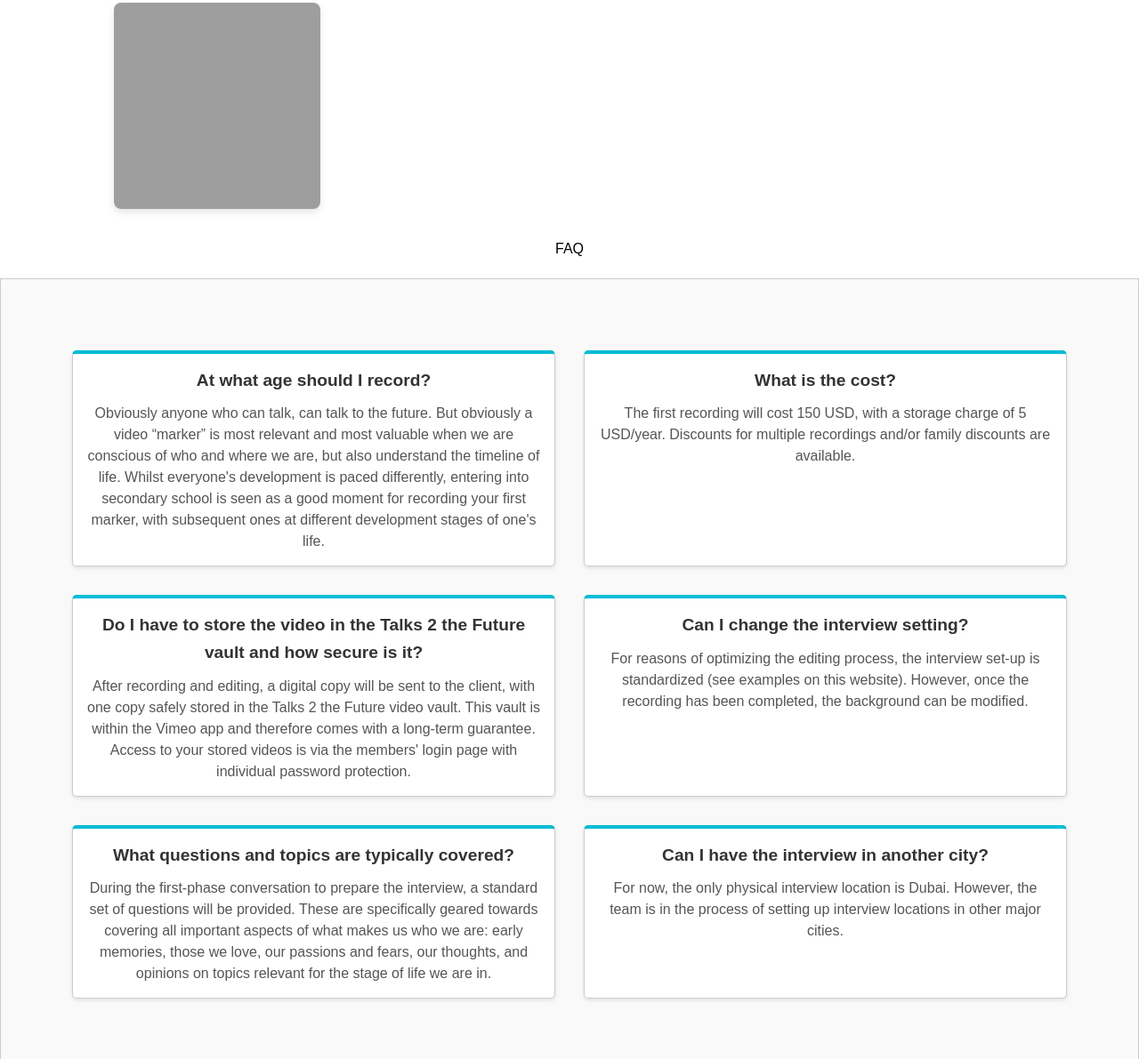
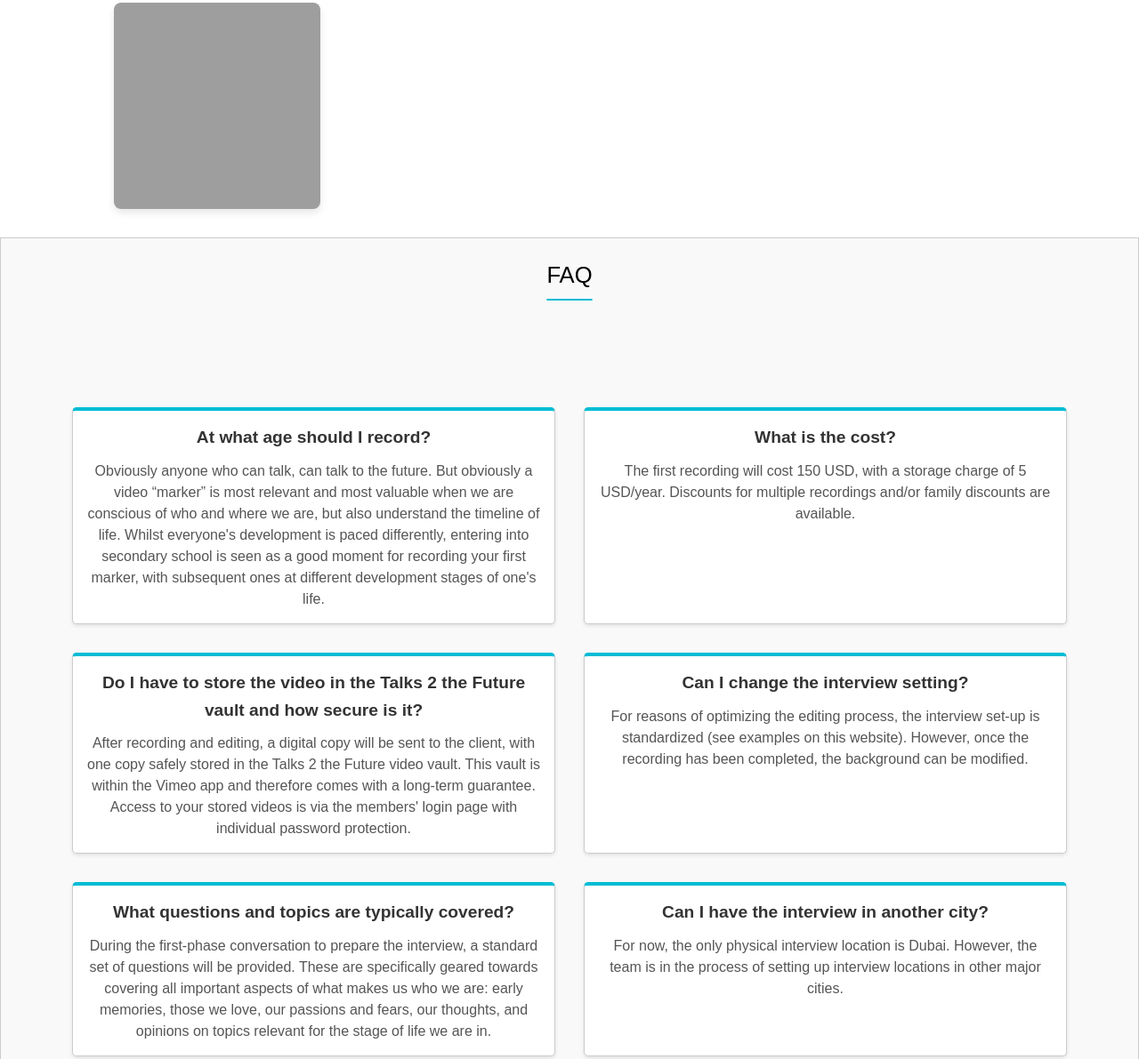
Before and after one commit to nivase56/talk2future, a plain HTML site: page index.html in a window 1280 px wide. Shown: the part 2808-3999 px from the top of the page at 89% size. Drawn offline with Linux system fonts and the light colour scheme; grey boxes are pictures that could not be loaded.

Commit message:
FQA h1 bug

```diff
--- a/index.html
+++ b/index.html
@@ -182,7 +182,7 @@
             </div>
         </div>
     </section>
-    <section class="faq-section" id="faq"
+    <section class="faq-section" id="faq">
         <h1 class="underlined">FAQ</h1>
         <div class="faq-container">
 
--- a/style.css
+++ b/style.css
@@ -432,11 +432,9 @@ dialog img {
   /*FAQ*/
   .faq-container {
     padding: 5rem;
-    border: 1px solid #ccc;
     margin: 20px auto;
     width: 100%;
     box-sizing: border-box;
-    background-color: #f9f9f9;
     display: flex;
     flex-wrap: wrap;
     gap: 2rem;
@@ -446,6 +444,9 @@ dialog img {
 
 .faq-section {
     text-align: center;
+    background-color: #f9f9f9;
+    border: 1px solid #ccc;
+
 }
 
 .faq-section h1 {
```
Also changed, not shown: 1 other file.
